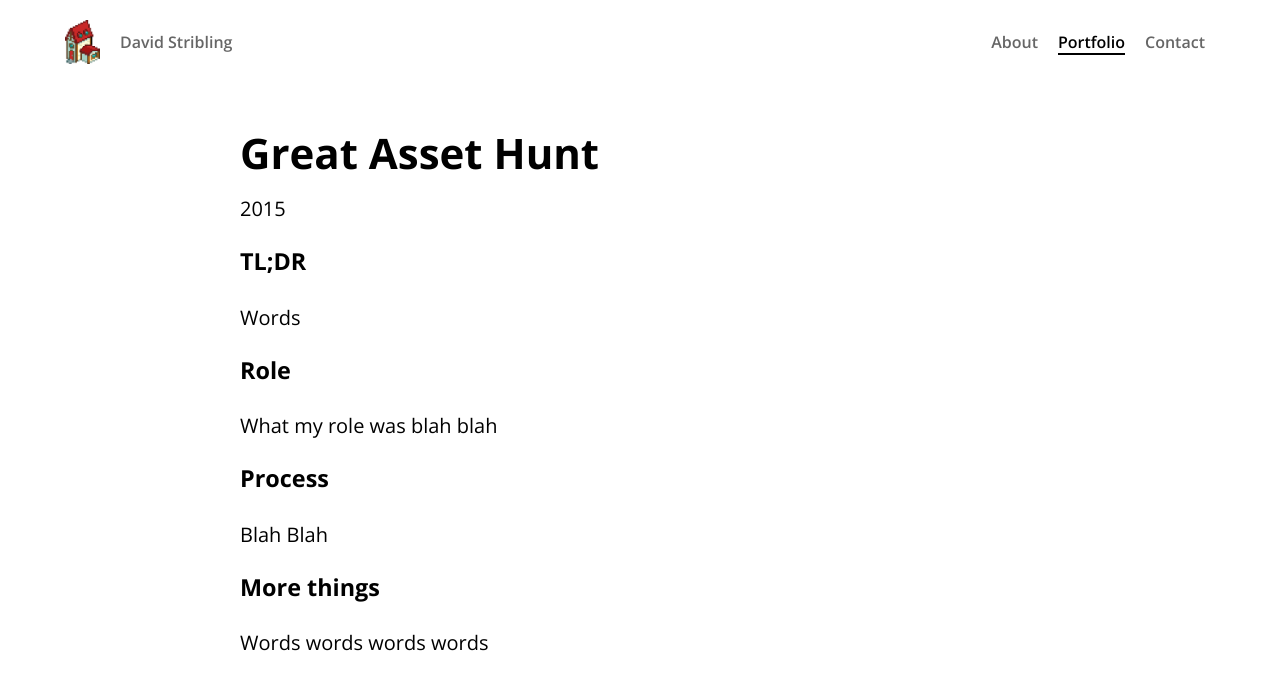
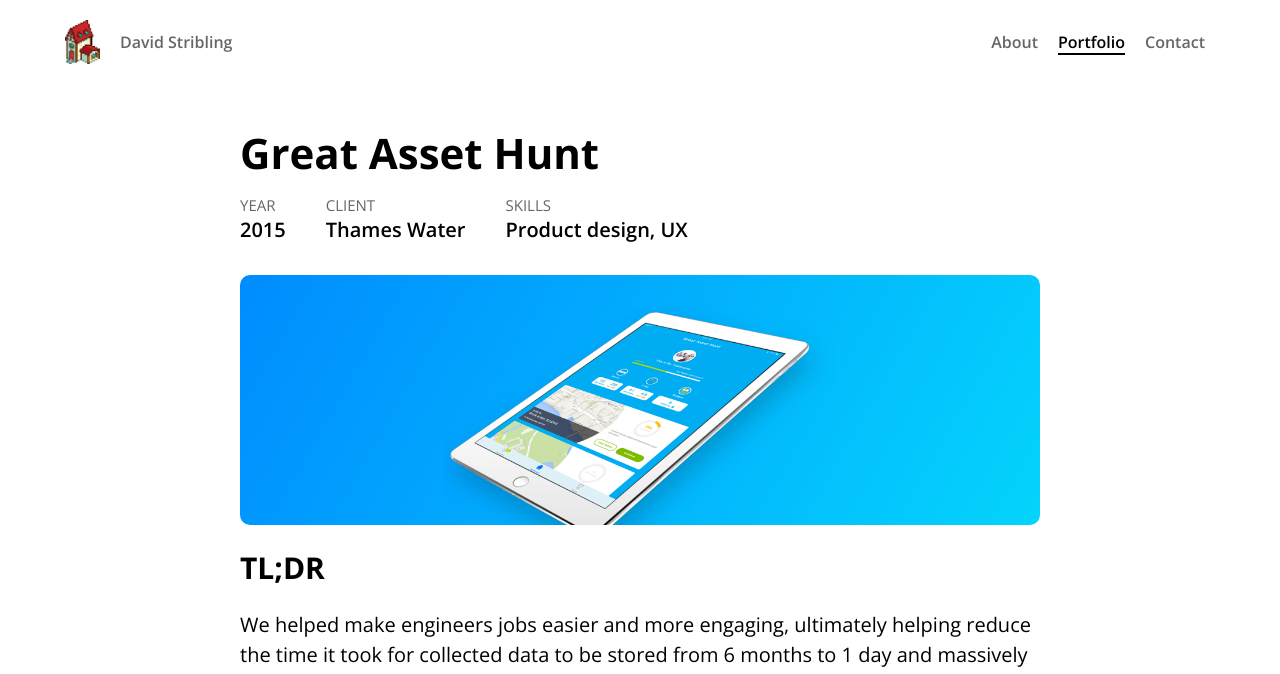
Before and after one commit to Dasaii/dasaii.github.io, a Jekyll site: the page built from _posts/2018-01-05-Great-Asset-Hunt.md, in a window 1280 px wide. Shown: the top 674 px of the page. Built offline with Jekyll 4.4.1, drawn with Linux system fonts in a browser that asks for light colours; some of the changed text lies outside the part shown.

Commit message:
product updates

```diff
--- a/_layouts/post.html
+++ b/_layouts/post.html
@@ -2,9 +2,36 @@
 layout: product
 ---
 
+<div class="product_header">
 <h1>{{ page.title }}</h1>
-<p class="meta">{{ page.year }}</p>
+<div class="detail_container">
+{% if page.year %}
+<div class="detail">
+  <h4>Year</h4>
+  <h3 class="meta">{{ page.year }}</h3>
+</div>
+{% endif %}
+{% if page.client %}
+<div class="detail">
+  <h4>Client</h4>
+  <h3 class="meta">{{ page.client }}</h3>
+</div>
+{% endif %}
+{% if page.skills %}
+<div class="detail">
+  <h4>Skills</h4>
+  <h3 class="meta">{{ page.skills }}</h3>
+</div>
+{% endif %}
+</div>
+</div>
 
-<div class="post">
+<div class="products product_banner">
+      <div class="thumbnail {{ page.css }}">
+        <img src="{{ page.thumbnail }}" alt="{{ page.title }}" />
+      </div>
+</div>
+
+<div class="text_container">
   {{ content }}
 </div>
--- a/_posts/2018-01-05-Great-Asset-Hunt.md
+++ b/_posts/2018-01-05-Great-Asset-Hunt.md
@@ -6,17 +6,43 @@ description: Making the mundane fun with Thames Water engineers
 thumbnail: /images/assethunt.png
 css: assethunt
 year: 2015
+client: Thames Water
+skills: Product design, UX
 
 ---
 
 ### TL;DR
-Words
+We helped make engineers jobs easier and more engaging, ultimately helping reduce the time it took for collected data to be stored from 6 months to 1 day and massively improving data quality.
 
-### Role
-What my role was blah blah
+### Problem
+While at <a href="/work/play">Play</a>, we were approached by Thames Water to help improve the performance of their engineers, specifically around data collection. The current system they were using relied on giant Excel spreadsheets, was error prone and took 6 months for the data to be properly stored in their systems.
 
-### Process
-Blah Blah
+### My role
+I ran the initial 2-week sprint 0 to scope the pilot product working with Jez Fischer as the UI designer and Dan Atherton to estimate the technical requirements. ???
 
-### More things
+### What we did
+#### Process
+We began with a 2-week Sprint 0 (design Sprint) to: help us understand the problem; propose and iterate on a potential solutions; and define and estimate a potential pilot to prove our idea. The Sprint 0 allows us to remain agile (not committing to any estimates before we know what we're building) and gives the client confidence, as they only have to commit to an initial 2 weeks of work.
+
+#### Discovery
+We started the Sprint 0 by running a workshop with stakeholders and engineers to help us understand the engineers current day-to-day role, the problems they encounter, devices they have access to and any other requirements to ensure the project could be a success. We then ran a short gamification workshop to help the engineers understand what's possible and to see what ideas resonated with them.
+
+We identified these project goals:
+- Make it easy for engineers to collect data while on site
+- Support the capture of high quality data
+- Motivate engineers to continually collect comprehensive datasets over time
+- Reduce the time spent by managers checking data - helping them spend their time more efficiently
+- Allow managers to easily verify new equipment to ensure consistency across complete surveys
+- Take advantage of the platform (photos, GPS) to streamline data collection
+
+#### Wireframes
+We worked iteratively as a team with Thames Water, using wireframes to convey concepts visually as quickly as possible.
+
+#### Solution
+We decided to focus on a gamified solution that helps to motivate engineers by creating a team-based games, where they win by improving their team's performance. We shifted the perception by branding it "The Great Asset Hunt", repositioning how the engineers thought about their work and making it fun. Working with Jez Fischer, we designed the UI based on the wireframes I created. We built a prototype using [Marvel](http://marvelapp.com) to test our initial designs with engineers.
+
+#### Development
+We had agreed to build an MVP to pilot with a small group of engineers in 6-sprints (12-weeks) to test our hypothesis.
+
+### Outcome
 Words words words words
--- a/css/main.scss
+++ b/css/main.scss
@@ -164,6 +164,10 @@ h1,h2,h3,h4,h5,h6 {
 
   a:hover {
     text-decoration: underline;
+  }
+
+  ul {
+    margin-bottom: 20px;
   }
 
   .flex_container {
@@ -511,6 +515,34 @@ footer {
   }
 }
 
+.detail_container {
+    display: flex;
+    flex-flow: row wrap;
+    margin: 20px -20px;
+
+    .detail {
+      width: fit-content;
+      margin: 0px 20px 10px 20px;
+
+      h4 {
+        color: #666;
+        margin:0;
+        font-weight: 400;
+        text-transform: uppercase;
+        font-size: 0.75em;
+      }
+
+      h3 {
+        margin:0;
+        font-weight: 600;
+        margin-top:-2px;
+        font-size: 1em;
+      }
+    }
+
+}
+
+
 .text {
   width: 33.33%;
   height: 100vh;
@@ -660,6 +692,34 @@ footer {
       margin:10px;
     }
 
+    h3 {
+      display: inline-block;
+      font-size:28px;
+      color: #000;
+      font-weight: 700;
+      margin-bottom: 0;
+      margin-top:10px;
+      line-height: 1.2;
+
+
+      @media screen and (max-width: $break-medium) {
+        font-size: 20px;
+      }
+
+    }
+
+    .product-description {
+      font-size: 18px;
+      color: #666;
+      font-weight: 400;
+
+      @media screen and (max-width: $break-medium) {
+        font-size: 16px;
+      }
+    }
+
+  }
+
   .thumbnail {
     position: relative;
     width: 100%;
@@ -769,34 +829,6 @@ footer {
     }
   }
 
-    h3 {
-      display: inline-block;
-      font-size:28px;
-      color: #000;
-      font-weight: 700;
-      margin-bottom: 0;
-      margin-top:10px;
-      line-height: 1.2;
-
-
-      @media screen and (max-width: $break-medium) {
-        font-size: 20px;
-      }
-
-    }
-
-    .product-description {
-      font-size: 18px;
-      color: #666;
-      font-weight: 400;
-
-      @media screen and (max-width: $break-medium) {
-        font-size: 16px;
-      }
-    }
-
-  }
-
   a:hover {
     .thumbnail {
       top:-10px;
@@ -809,6 +841,31 @@ footer {
       border-bottom: 2px solid #ccc;
       margin-bottom:-2px;
     }
+  }
+
+}
+
+.product_banner {
+  margin: 0;
+  margin-bottom:20px;
+
+  @media screen and (max-width: $break-medium) {
+    margin:10px;
+    padding:10px;
+  }
+
+  @media screen and (max-width: $break-small) {
+    flex-flow: column wrap;
+  }
+
+}
+
+.product_header {
+  @media screen and (max-width: $break-medium) {
+    padding:0 20px;
+    //margin-top: -20px;
+    //padding-bottom: 0;
+    margin-bottom:-15px;
   }
 
 }
```
Lines whose indentation alone changed are shown as unchanged.
